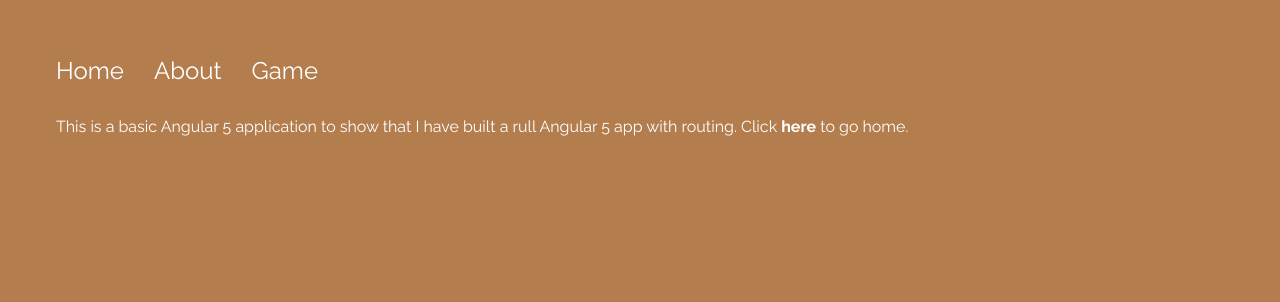
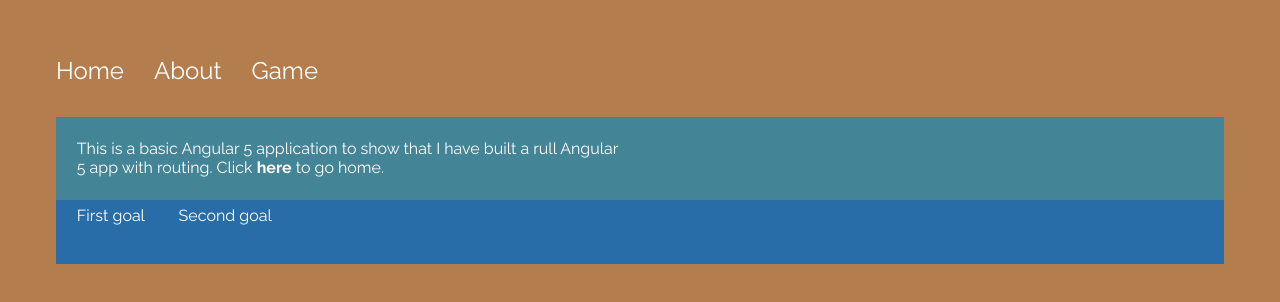
Before and after one commit to zaturnvalley/AngularJSGameOfLife, an Angular app: page /about/48 in a window 1280 px wide. Shown: the top 302 px of the page. Built offline with nearby package versions, Linux system fonts and the light colour scheme.

Commit message:
added stylings to about

```diff
--- a/src/app/about/about.component.html
+++ b/src/app/about/about.component.html
@@ -1,3 +1,16 @@
-<p>
-  This is a basic Angular 5 application to show that I have built a rull Angular 5 app with routing. Click <a href="" title="here" (click)="sendMeHome()"><strong>here</strong></a> to go home.
-</p>
+<div class="container color-dark">
+  <div class="col">
+    <p class="sm">
+    This is a basic Angular 5 application to show that I have built a rull Angular 5 app with routing. Click <a href="" title="here" (click)="sendMeHome()"><strong>here</strong></a> to go home.
+    </p>
+  </div>
+</div>
+<div class="conainer color-light">
+  <div class="col">
+    <ul class="sm">
+      <li *ngFor="let goal of goals">
+        {{goal}}
+      </li>
+    </ul>
+  </div>
+</div>
--- a/src/app/about/about.component.scss
+++ b/src/app/about/about.component.scss
@@ -0,0 +1,16 @@
+.container {
+  display: grid;
+  grid-template-columns: 50% auto;
+}
+
+.col {
+  padding: .4em 1.3em;
+}
+
+.color-dark {
+  background: #438496;
+}
+
+.color-light {
+  background: #286DA8;
+}
```
